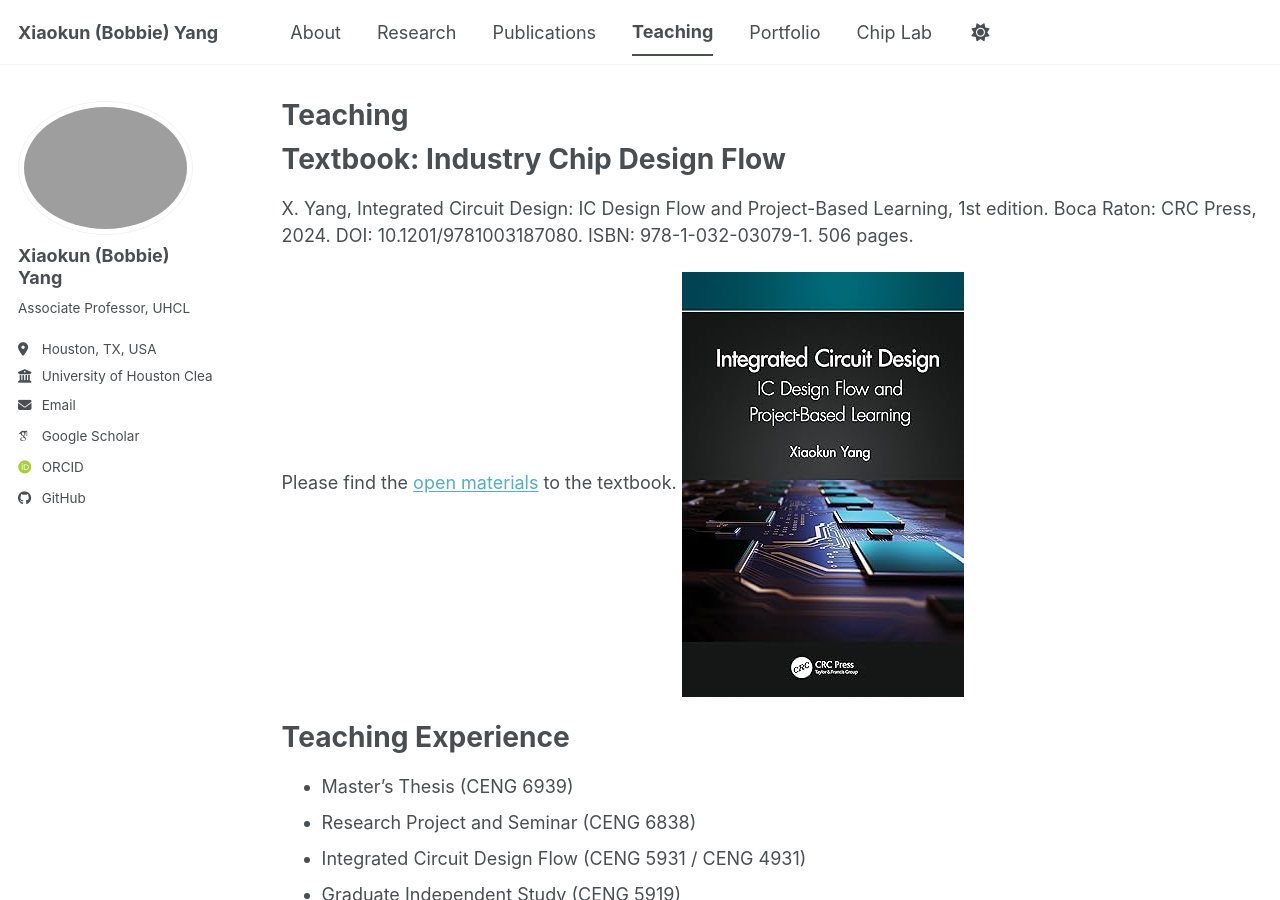
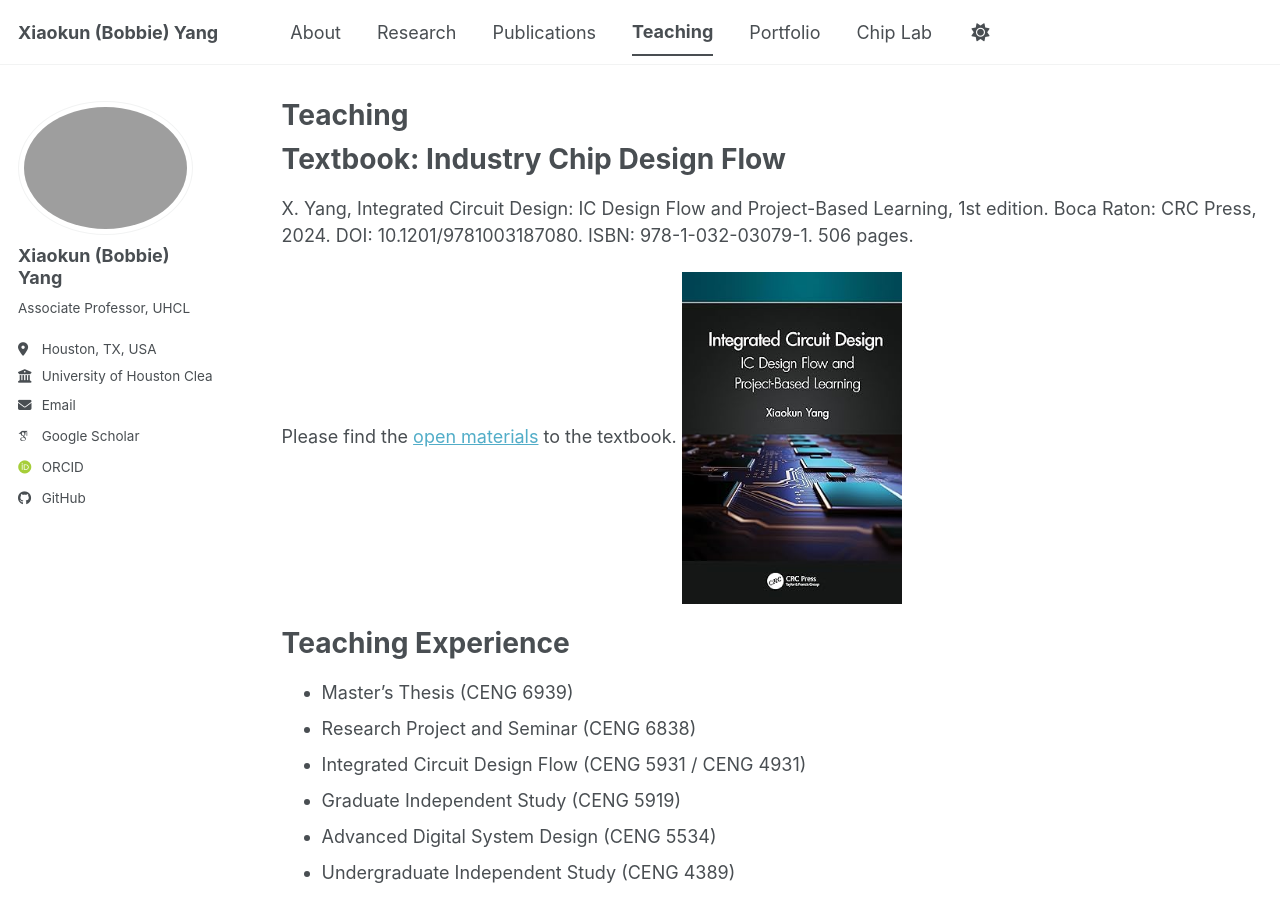
Before and after one commit to bobbieyang/bobbieyang.github.io, a Jekyll site: the page built from _pages/teaching.md, in a window 1280 px wide and 900 px high. Built offline with Jekyll 4.4.1, drawn with Linux system fonts in a browser that asks for light colours; some web fonts are replaced; a script bundle is joined from its source files by our own code; library files that are not in the unit come from our copies.

Commit message:
Update teaching.md

```diff
--- a/_pages/teaching.md
+++ b/_pages/teaching.md
@@ -14,7 +14,9 @@ Textbook: Industry Chip Design Flow
 X. Yang, Integrated Circuit Design: IC Design Flow and Project-Based Learning, 1st edition. Boca Raton: CRC Press, 2024. DOI: 10.1201/9781003187080. ISBN: 978-1-032-03079-1. 506 pages.
 
 Please find the [open materials](https://github.com/IC-Design-Lab/IC-Design.git) to the textbook.
-![Integrated Circuit Design book cover]({{ base_path }}/images/ic design book.jpg)
+<img src="{{ base_path }}/images/ic design book.jpg"
+     alt="Integrated Circuit Design book cover"
+     width="220">
 
 
 Teaching Experience
```
